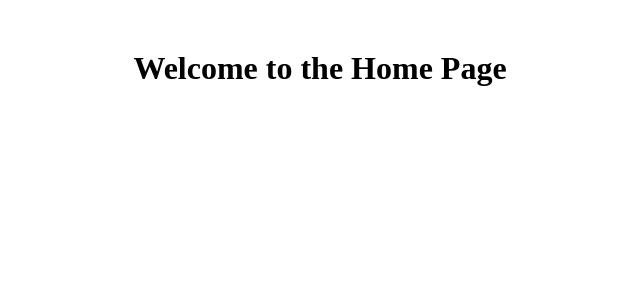
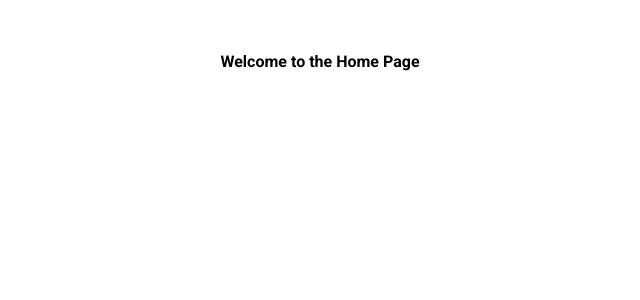
Before and after one commit to RinSUGI/personal, a Nuxt app in the folder nuxt_p/web/: page / in a window 1280 px wide. Shown: the top 300 px of the page, without its empty margins (320-960 px from the left). Built offline with nearby package versions, Linux system fonts and the light colour scheme.

Commit message:
normalized.css導入、global.scssを適用してプロジェクト規定のスタイルを適用

```diff
--- /dev/null
+++ b/nuxt_p/web/assets/styles/global.scss
@@ -0,0 +1,39 @@
+// 変数
+$link-color: #1890ff;
+$base-font-size: 14px;
+$heading-font-size: 16px;
+$font-family-base: 'Roboto', sans-serif;
+
+// ブラウザの種類による差異の正規化 + Google Fonts のインポート
+@import 'normalize.css';
+@import url('https://fonts.googleapis.com/css2?family=Roboto:wght@400;700&display=swap');
+
+/* 基本ルール */
+html {
+  font-size: $base-font-size;
+}
+
+body {
+  margin: 0;
+  font-size: $base-font-size;
+  line-height: 1.5;
+  font-family: $font-family-base;
+}
+
+h1,
+h2,
+h3,
+h4 {
+  font-size: $heading-font-size;
+  margin: 0;
+}
+
+// リンク文字列は青色で、訪問済みでも色が変わらないようにする
+a {
+  color: $link-color;
+  text-decoration: none;
+
+  &:hover {
+    text-decoration: underline;
+  }
+}
--- a/nuxt_p/web/nuxt.config.ts
+++ b/nuxt_p/web/nuxt.config.ts
@@ -1,6 +1,7 @@
 // https://nuxt.com/docs/api/configuration/nuxt-config
 export default defineNuxtConfig({
   compatibilityDate: "2024-11-01",
+  css: ['~/assets/styles/global.scss'],
   devtools: { enabled: false },
   modules: ["@nuxt/eslint"],
   ssr: false, // SPAモードで実行
--- a/nuxt_p/web/package.json
+++ b/nuxt_p/web/package.json
@@ -14,6 +14,7 @@
   "dependencies": {
     "@nuxt/eslint": "^1.2.0",
     "eslint": "^9.22.0",
+    "normalize.css": "^8.0.1",
     "nuxt": "^3.15.4",
     "vue": "^3.5.13",
     "vue-router": "^4.5.0"
```
Also changed, not shown: 2 other files (tests, documents, lock files or other folders).
